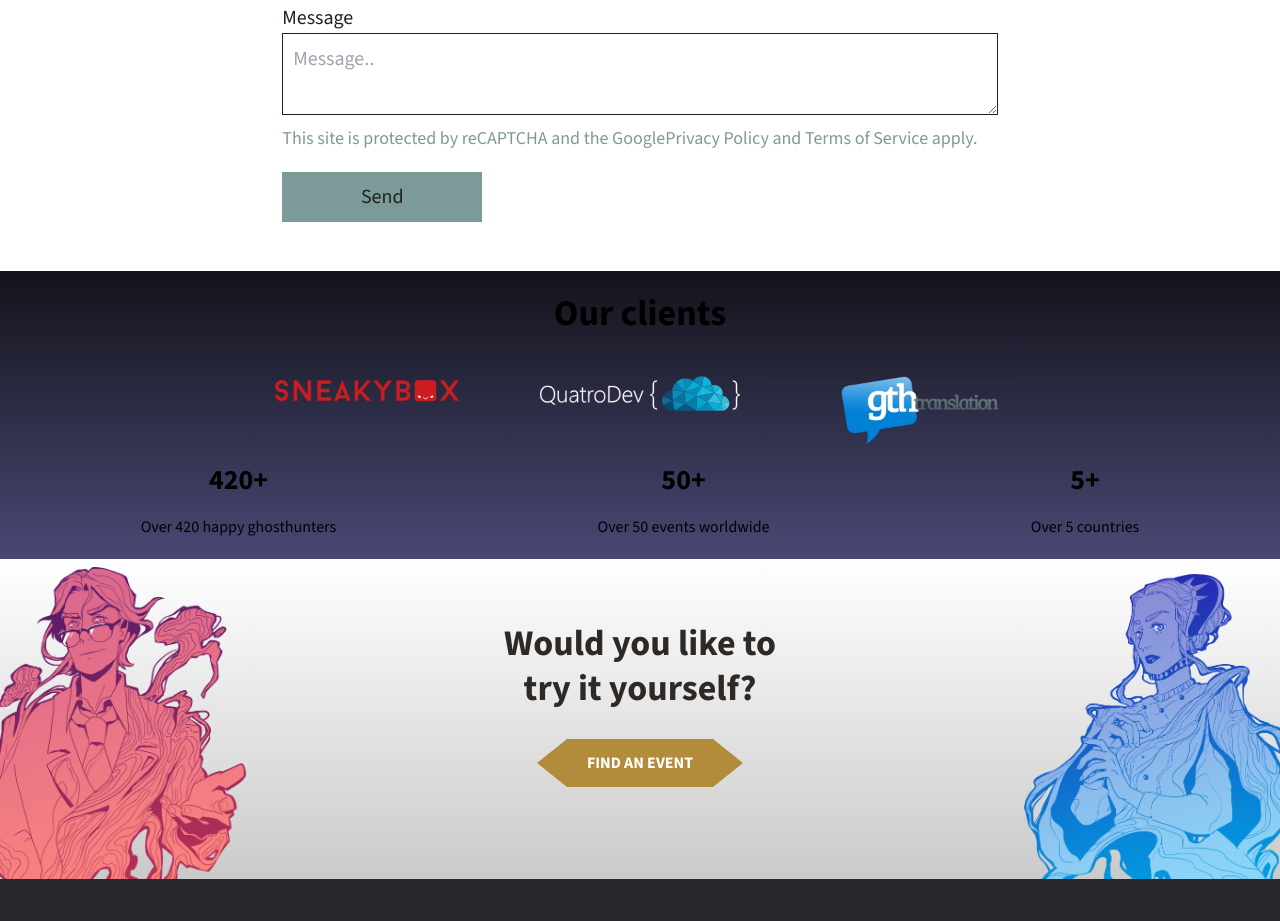
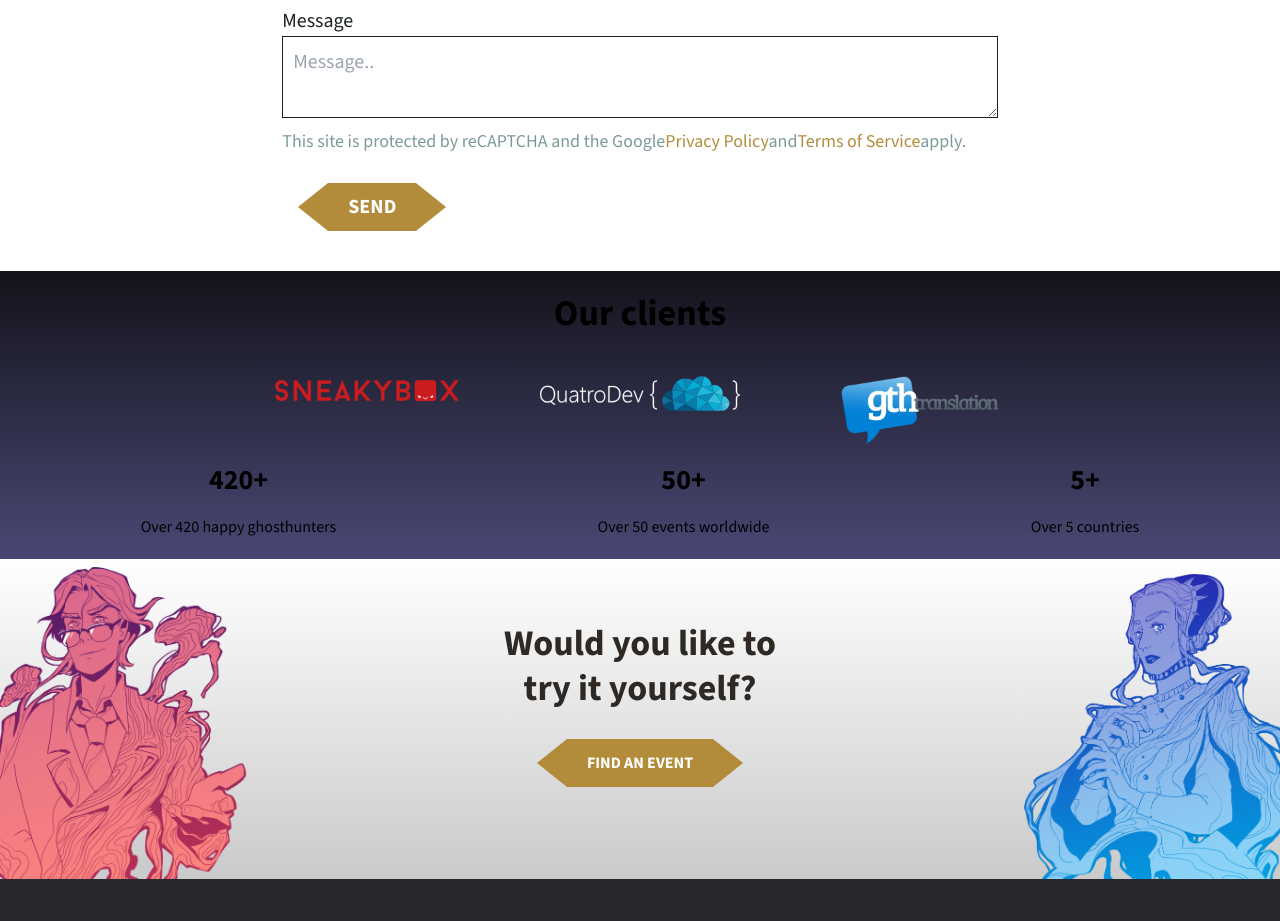
Before and after one commit to AurimasGaidys/wdg-website, a Next.js app: page /private-events in a window 1280 px wide. Shown: the part 1420-2341 px from the top of the page. Built offline with nearby package versions, Linux system fonts and the light colour scheme.

Commit message:
Form fixed

```diff
--- a/src/components/atoms/button.tsx
+++ b/src/components/atoms/button.tsx
@@ -3,6 +3,7 @@ import Image from "next/image";
 interface ButtonProps {
   children: React.ReactNode;
   onClick?: () => void;
+  type?: "button" | "submit" | "reset";
 }
 
 export const PrimaryButton = ({ children, ...props }: ButtonProps) => {
--- a/src/components/molecules/privateGames/privateContactUs.tsx
+++ b/src/components/molecules/privateGames/privateContactUs.tsx
@@ -1,5 +1,6 @@
 "use client";
 
+import { PrimaryButton } from "@/components/atoms/button";
 import { MyFormikTextareaField } from "@/components/atoms/textArea";
 import { Formik, Field, Form, FormikHelpers } from "formik";
 
@@ -60,16 +61,17 @@ const PrivateContactUs = () => {
 
               <p className="text-[18px] text-[#7B9A98] pb-[20px]">
                 This site is protected by reCAPTCHA and the Google
-                <a href="/terms-and-conditions">Privacy Policy</a> and Terms of
-                Service apply.
+                <a className="text-[#b28c3b]" href="/privacy-policy">
+                  Privacy Policy
+                </a>
+                 and
+                <a className="text-[#b28c3b]" href="/terms-and-conditions">
+                  Terms of Service
+                </a>
+                  apply.
               </p>
 
-              <button
-                className="bg-[#7B9A98] hover:bg-[#5D8E9B] w-[200px] h-[50px] mb-[20px]"
-                type="submit"
-              >
-                Send
-              </button>
+              <PrimaryButton type="submit">Send</PrimaryButton>
             </Form>
           </Formik>
         </div>
```
